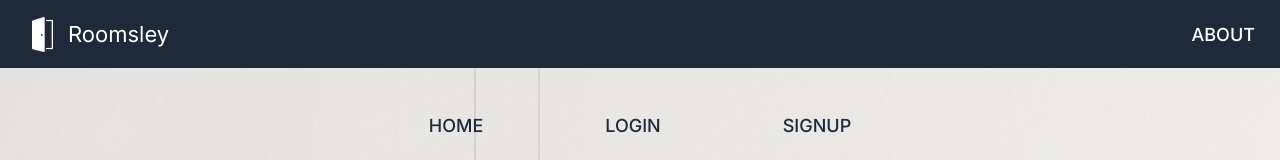
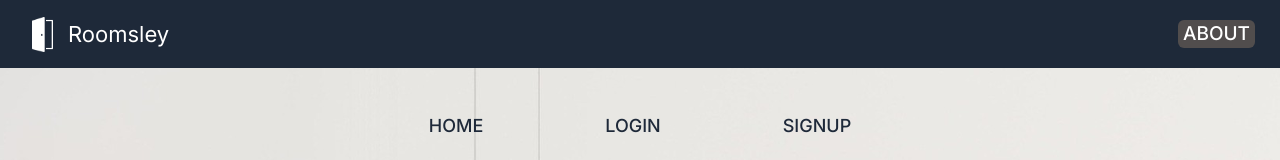
Before and after one commit to rohitkumar893/roomsley, a React (Vite) app: page / in a window 1280 px wide. Shown: the top 160 px of the page. Built offline with nearby package versions, Linux system fonts and the light colour scheme.

Commit message:
styled about button

```diff
--- a/src/App.css
+++ b/src/App.css
@@ -108,7 +108,11 @@ ul:hover{
 .about{
   margin-right: 25px;
   font-weight: 500;
-  font-size: 18px;
+  font-size: 19px;
+  background-color: rgb(81, 77, 77);
+  padding-left: 5px;
+  padding-right: 5px;
+  border-radius: 6px;
 }
 
 .homebtn{
```
